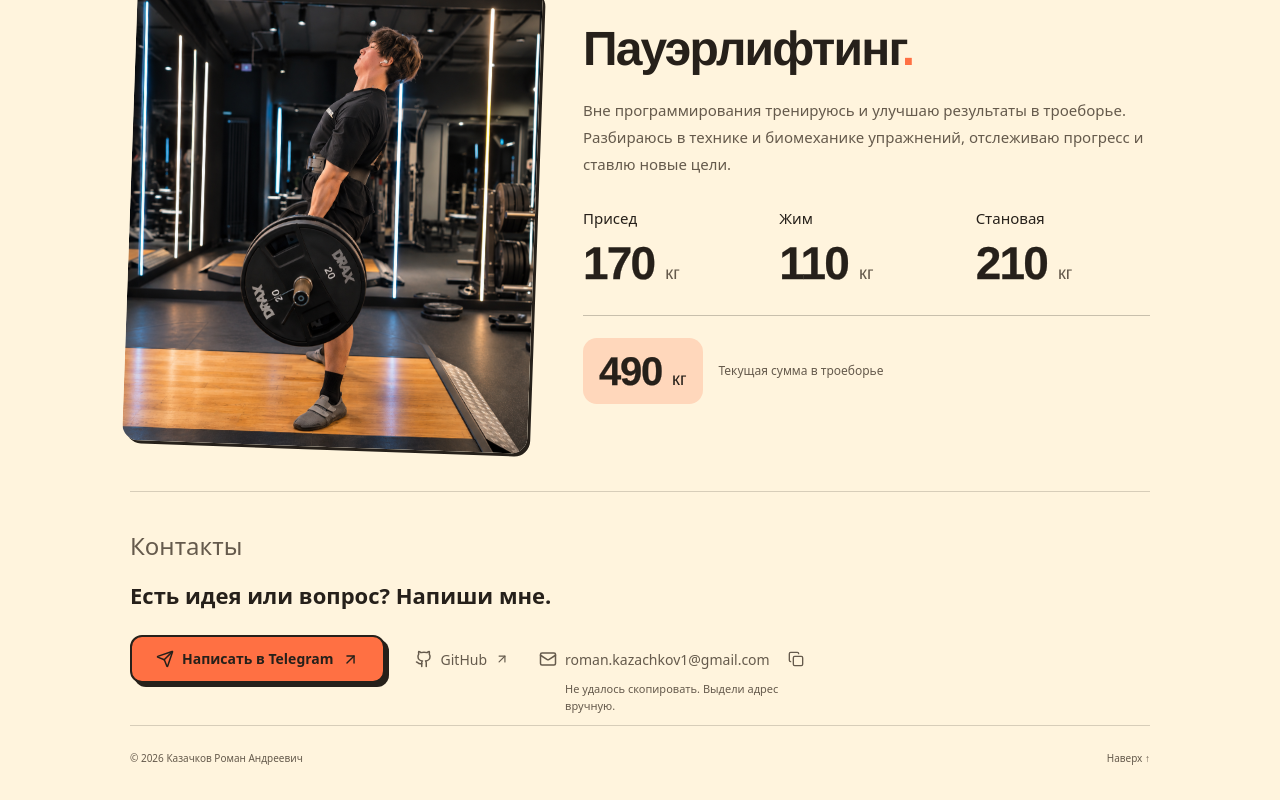
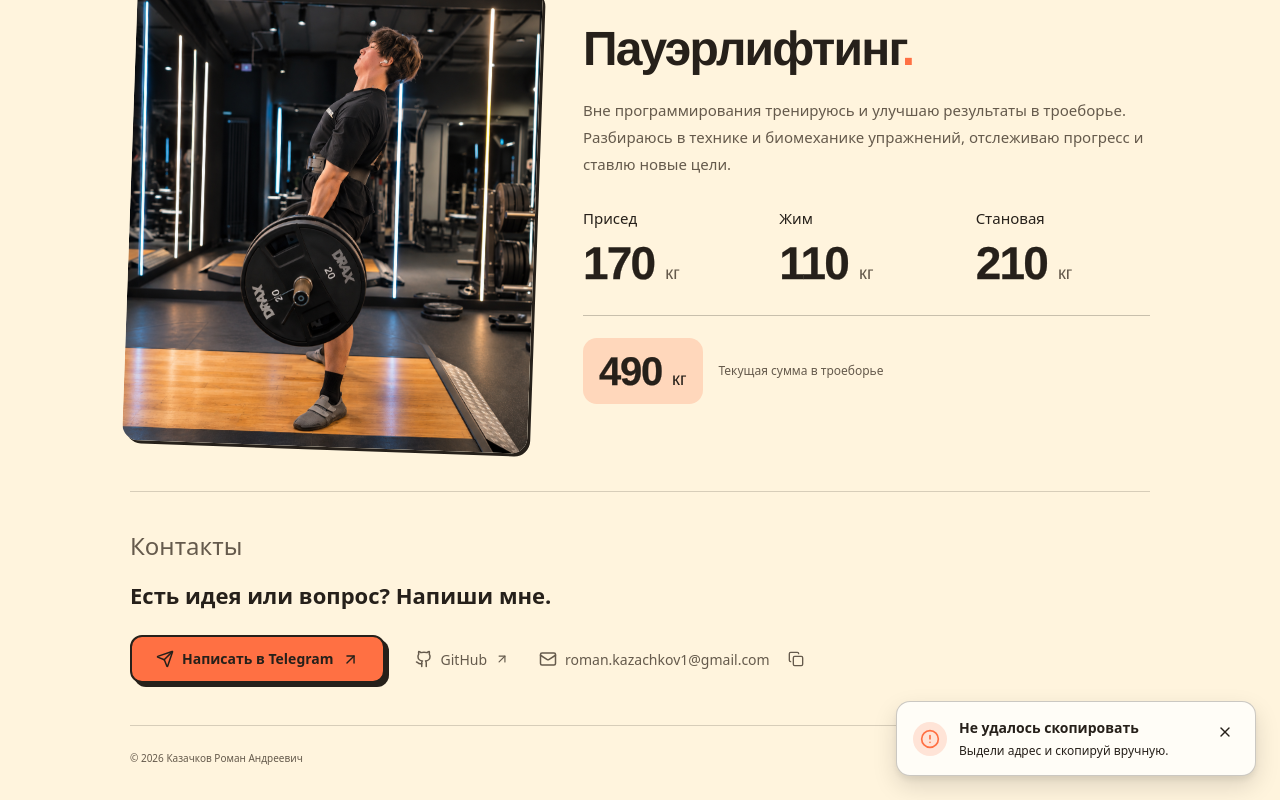
Before and after one commit to RomanKazz/web_portfolio, a React (Vite) app: page / in a window 1280 px wide. Both pictures are taken after a click on the button 795 px from the left and 2775 px from the top of the page. Shown: the part 2116-2916 px from the top of the page. Built offline with nearby package versions, Linux system fonts and the light colour scheme.

Commit message:
Show clipboard toast and remove Fortbonk GitHub link

```diff
--- a/src/components/contact-section.jsx
+++ b/src/components/contact-section.jsx
@@ -1,13 +1,21 @@
 import { useEffect, useRef, useState } from 'react';
-import { ArrowUpRight, Check, Copy, Github, Mail, Send } from 'lucide-react';
+import { createPortal } from 'react-dom';
+import { ArrowUpRight, Check, CircleAlert, Copy, Github, Mail, Send, X } from 'lucide-react';
 import { Button } from '@/components/ui/button';
 
 const email = 'roman.kazachkov1@gmail.com';
 
 export function ContactSection() {
   const [copyState, setCopyState] = useState('idle');
+  const [toast, setToast] = useState({ open: false, kind: 'success' });
   const resetTimer = useRef(null);
   useEffect(() => () => clearTimeout(resetTimer.current), []);
+
+  function dismissToast() {
+    clearTimeout(resetTimer.current);
+    setToast(current => ({ ...current, open: false }));
+    setCopyState('idle');
+  }
 
   async function copyEmail() {
     clearTimeout(resetTimer.current);
@@ -15,13 +23,16 @@ export function ContactSection() {
     try {
       await navigator.clipboard.writeText(email);
       setCopyState('copied');
+      setToast({ open: true, kind: 'success' });
     } catch {
       setCopyState('error');
+      setToast({ open: true, kind: 'error' });
     }
-    resetTimer.current = setTimeout(() => setCopyState('idle'), 4000);
+    resetTimer.current = setTimeout(dismissToast, 4000);
   }
 
   return (
+    <>
     <section id="contact" className="contact-section">
       <div className="shell">
         <h2>Контакты</h2>
@@ -42,12 +53,26 @@ export function ContactSection() {
                 {copyState === 'copied' ? <Check size={16} /> : <Copy size={16} />}
               </button>
             </div>
-            <span className="copy-feedback" role="status" aria-live="polite">
-              {copyState === 'copied' ? 'Скопировано' : copyState === 'error' ? 'Не удалось скопировать. Выдели адрес вручную.' : ''}
-            </span>
           </div>
         </div>
       </div>
     </section>
+    {createPortal(
+      <div className="copy-toast" data-open={toast.open} data-kind={toast.kind} inert={!toast.open} aria-hidden={!toast.open}>
+        <span className="copy-toast-icon" aria-hidden="true">
+          {toast.kind === 'success' ? <Check size={19} strokeWidth={2.5} /> : <CircleAlert size={20} />}
+        </span>
+        <div className="copy-toast-message">
+          <strong>{toast.kind === 'success' ? 'Почта скопирована' : 'Не удалось скопировать'}</strong>
+          <span>{toast.kind === 'success' ? email : 'Выдели адрес и скопируй вручную.'}</span>
+        </div>
+        <button type="button" className="copy-toast-close" aria-label="Закрыть уведомление" onClick={dismissToast}><X size={16} /></button>
+      </div>,
+      document.body,
+    )}
+    <span className="sr-only" role="status" aria-live="polite" aria-atomic="true">
+      {toast.open ? toast.kind === 'success' ? 'Почта скопирована' : 'Не удалось скопировать. Выдели адрес и скопируй вручную.' : ''}
+    </span>
+    </>
   );
 }
--- a/src/index.css
+++ b/src/index.css
@@ -331,7 +331,6 @@ footer{border:0;padding-top:25px;padding-bottom:35px;font-size:10px}
 .copy-email{display:inline-flex;align-items:center;justify-content:center;flex-shrink:0;width:36px;height:36px;padding:0;background:transparent;border:0;border-radius:8px;color:var(--secondary);transition:background .15s,color .15s}
 .copy-email:hover{color:var(--fg);background:var(--surface)}
 .copy-email:disabled{cursor:wait;opacity:.6}
-.copy-feedback{position:absolute;top:100%;left:26px;font-size:11px;line-height:1.5;color:var(--secondary)}
 footer{border-top:1px solid color-mix(in srgb,var(--fg) 18%,transparent)}
 @media(max-width:600px){.contact-section .shell{padding:28px 0 44px}.contact-invitation{font-size:20px}.contact-actions{gap:20px 24px}.contact-email-group{flex-basis:100%}.contact-actions .contact-telegram{padding:0 16px;font-size:13px}.contact-secondary{font-size:13px}}
 
@@ -517,3 +516,48 @@ footer{border-top:1px solid color-mix(in srgb,var(--fg) 18%,transparent)}
 .powerlifting-photo{grid-column:1;grid-row:1;justify-self:start}
 .powerlifting-content{grid-column:2;grid-row:1}
 @media(max-width:600px){.powerlifting-card{grid-template-columns:1fr}.powerlifting-photo{grid-column:1;grid-row:1;justify-self:center}.powerlifting-content{grid-column:1;grid-row:2}}
+
+/* Clipboard feedback lives above the page without moving the contact links. */
+.copy-toast {
+  position: fixed;
+  z-index: 100;
+  right: max(24px, env(safe-area-inset-right));
+  bottom: max(24px, env(safe-area-inset-bottom));
+  display: flex;
+  align-items: center;
+  gap: 12px;
+  width: 360px;
+  max-width: calc(100vw - 32px);
+  padding: 16px;
+  border: 1px solid #b9d9c2;
+  border-radius: 14px;
+  background: #edf8ef;
+  color: #245335;
+  box-shadow: 0 4px 6px #0001, 0 10px 24px #0002;
+  opacity: 0;
+  visibility: hidden;
+  transform: translateY(12px) scale(.98);
+  pointer-events: none;
+  transition: opacity .22s ease, transform .25s var(--motion-ease), visibility 0s .25s;
+}
+.copy-toast[data-open='true'] {
+  opacity: 1;
+  visibility: visible;
+  transform: translateY(0) scale(1);
+  pointer-events: auto;
+  transition-delay: 0s;
+}
+.copy-toast-icon { display: grid; place-items: center; flex-shrink: 0; width: 34px; height: 34px; border-radius: 50%; background: #d4eddb; }
+.copy-toast-message { min-width: 0; flex: 1; font-family: system-ui, sans-serif; line-height: 1.45; }
+.copy-toast-message strong { display: block; font-size: 14px; font-weight: 650; }
+.copy-toast-message > span { display: block; margin-top: 3px; font-size: 12px; overflow-wrap: anywhere; }
+.copy-toast-close { display: grid; place-items: center; flex-shrink: 0; align-self: flex-start; width: 28px; height: 28px; padding: 0; border: 0; border-radius: 7px; background: transparent; color: inherit; transition: background-color .15s; }
+.copy-toast-close:hover { background: #24533512; }
+.copy-toast[data-kind='error'] { background: var(--surface); color: var(--fg); border-color: var(--card-outline); }
+.copy-toast[data-kind='error'] .copy-toast-icon { background: color-mix(in srgb, var(--primary) 18%, transparent); color: var(--primary); }
+:root[data-theme='dark'] .copy-toast[data-kind='success'] { background: #223c2b; color: #dcf4e3; border-color: #42674e; }
+:root[data-theme='dark'] .copy-toast[data-kind='success'] .copy-toast-icon { background: #31583d; }
+:root[data-theme='dark'] .copy-toast-close:hover { background: #ffffff12; }
+@media (max-width: 600px) {
+  .copy-toast { right: max(16px, env(safe-area-inset-right)); bottom: max(16px, env(safe-area-inset-bottom)); padding: 14px; gap: 10px; }
+}
--- a/src/motion.css
+++ b/src/motion.css
@@ -38,8 +38,6 @@ nav a:focus-visible::after { transform: scaleX(1); }
 .nullwise-video { transition: translate .3s var(--motion-ease); }
 .copy-email { transition: background-color .2s ease, color .2s ease, transform .2s var(--motion-ease); }
 .copy-email:active { transform: scale(.92); }
-.copy-feedback:not(:empty) { animation: feedback-enter .2s ease-out; }
-@keyframes feedback-enter { from { opacity: 0; transform: translateY(3px); } to { opacity: 1; transform: translateY(0); } }
 @media (hover: hover) and (pointer: fine) {
   nav a:hover::after { transform: scaleX(1); }
   .wordmark:hover { transform: translateY(-2px); }
```
Also changed, not shown: src/main.jsx (+1 -1 lines).
